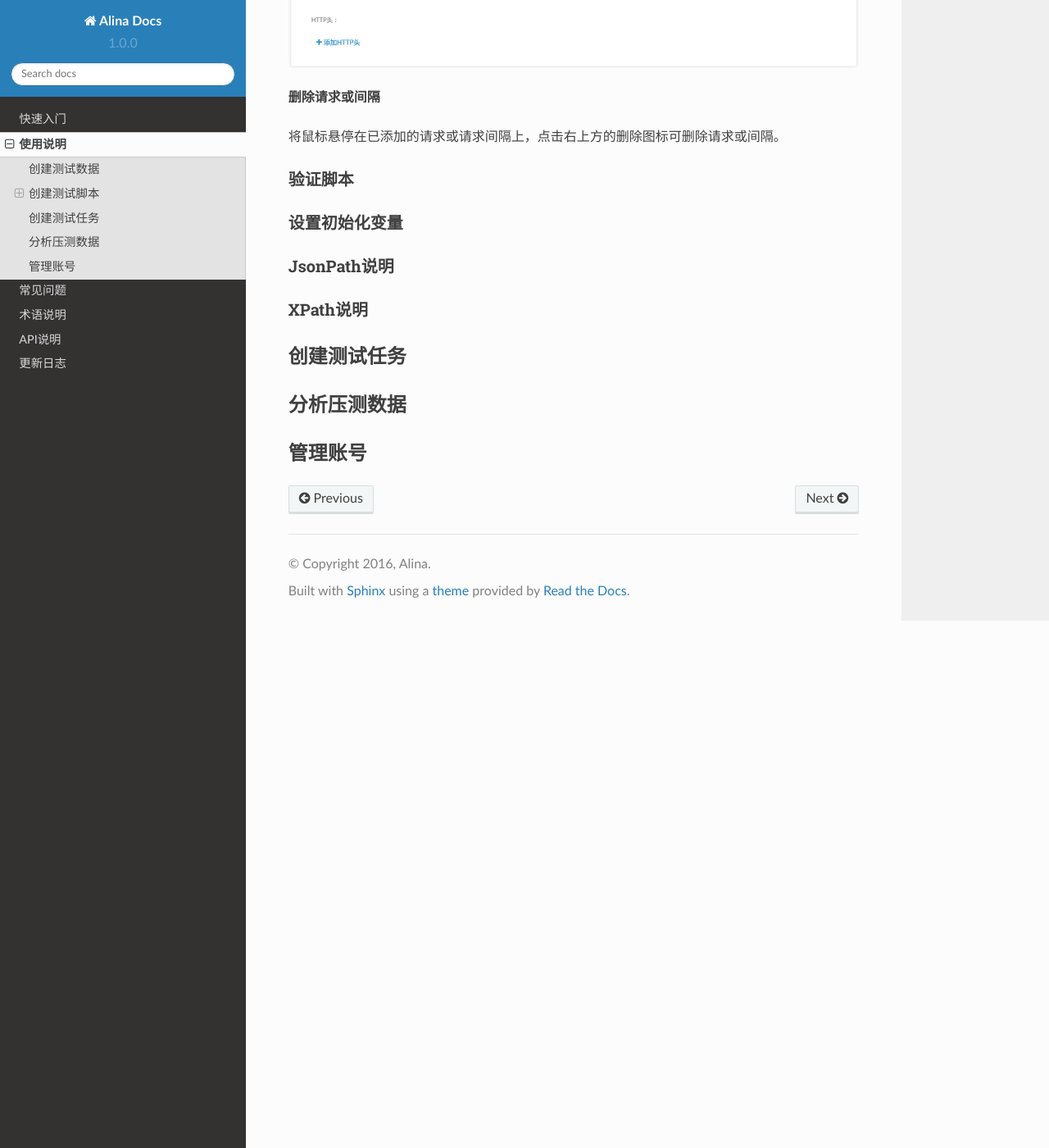
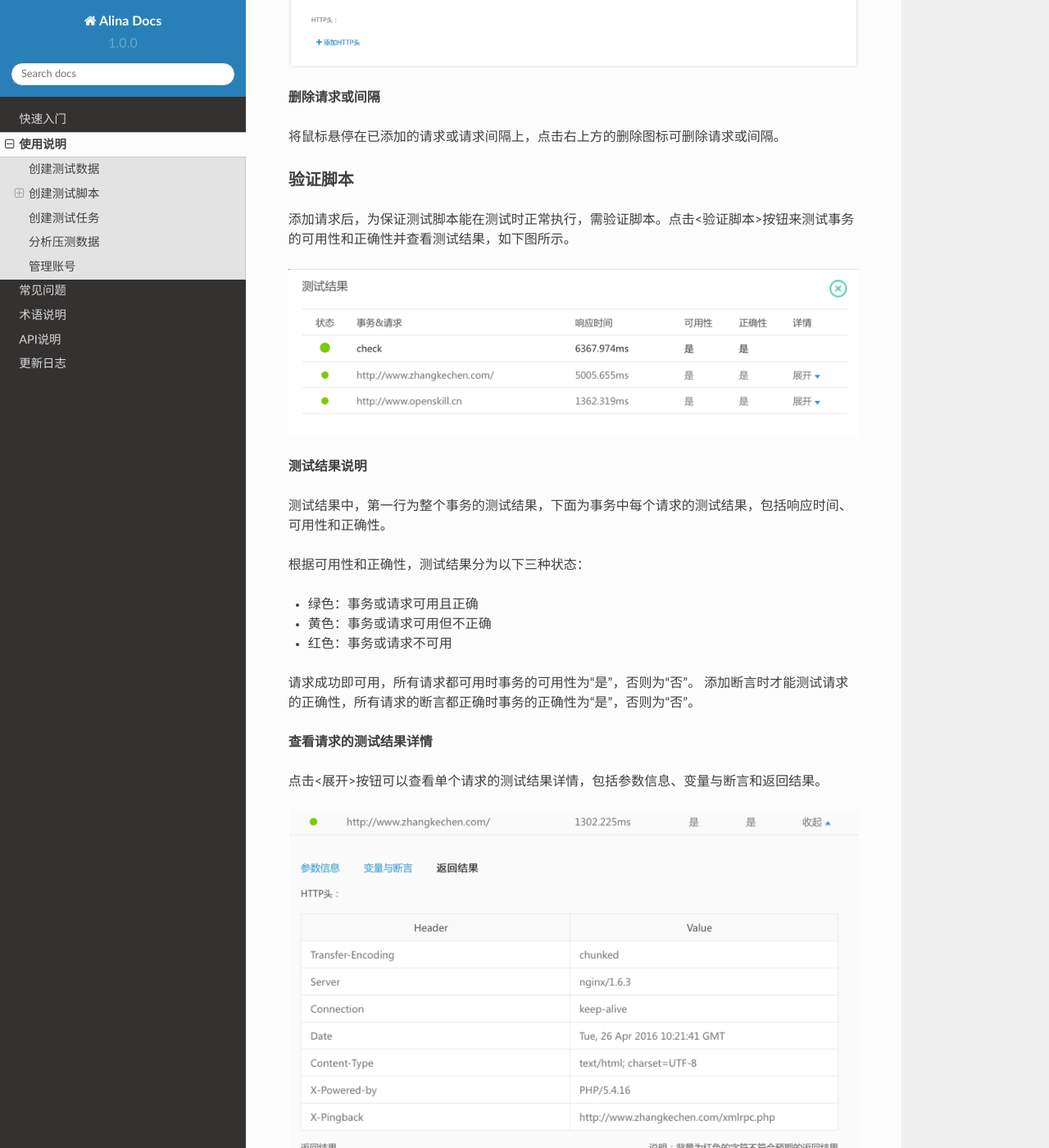
Before and after one commit to AlinaChi/Alina-Docs, a Sphinx documentation site: the page built from source/Tutorials.rst, in a window 1280 px wide and 1400 px high, scrolled down 2873 px. Shown: the whole window at 82% size. Built offline with Sphinx 7.4.7 and the Read the Docs theme 2.0.0, drawn with Linux system fonts in a browser that asks for light colours; some of the changed text lies outside the part shown.

Commit message:
add content to Tutorials.rst

```diff
--- a/source/Tutorials.rst
+++ b/source/Tutorials.rst
@@ -86,9 +86,35 @@
 
 将鼠标悬停在已添加的请求或请求间隔上，点击右上方的删除图标可删除请求或间隔。
 
-
 验证脚本
 ^^^^^^^
+
+添加请求后，为保证测试脚本能在测试时正常执行，需验证脚本。点击<验证脚本>按钮来测试事务的可用性和正确性并查看测试结果，如下图所示。
+
+.. image:: ../images/script1.png
+
+**测试结果说明**
+
+测试结果中，第一行为整个事务的测试结果，下面为事务中每个请求的测试结果，包括响应时间、可用性和正确性。
+
+根据可用性和正确性，测试结果分为以下三种状态：
+
+* 绿色：事务或请求可用且正确
+
+* 黄色：事务或请求可用但不正确
+
+* 红色：事务或请求不可用
+
+请求成功即可用，所有请求都可用时事务的可用性为“是”，否则为“否”。
+添加断言时才能测试请求的正确性，所有请求的断言都正确时事务的正确性为“是”，否则为“否”。
+
+**查看请求的测试结果详情**
+
+点击<展开>按钮可以查看单个请求的测试结果详情，包括参数信息、变量与断言和返回结果。
+
+.. image:: ../images/script2.png
+
+返回结果中，背景为红色的字符是不符合预期的返回结果。
 
 设置初始化变量
 ^^^^^^^^^^^^
```
Also changed, not shown: images/script1.png (added), images/script2.png (added).
